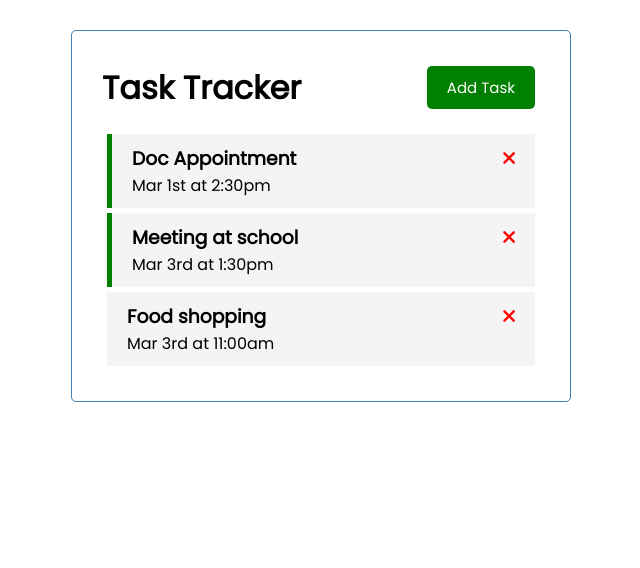
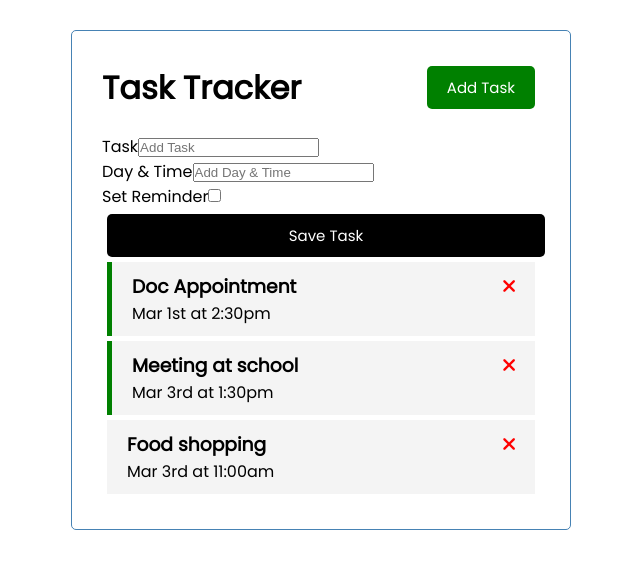
Before and after one commit to amecreate/vuejs-tasktracker, a Vue app in the folder tasktracker/: page / in a window 1280 px wide. Shown: the top 568 px of the page, without its empty margins (319-959 px from the left). Built offline with nearby package versions, Linux system fonts and the light colour scheme.

Commit message:
import AddTask component to App.vue

```diff
--- a/tasktracker/src/App.vue
+++ b/tasktracker/src/App.vue
@@ -1,6 +1,7 @@
 <template>
 <div class="container">
   <Header title="Task Tracker"/>
+  <AddTask />
   <Tasks @toggle-reminder="toggleReminder" @delete-task="deleteTask" :tasks="tasks"/>
 </div>
 </template>
@@ -8,11 +9,13 @@
 <script>
 import Header from './components/Header.vue'
 import Tasks from './components/Tasks.vue'
+import AddTask from './components/AddTask.vue'
 export default {
   name: 'App',
   components: {
     Header,
-    Tasks
+    Tasks,
+    AddTask
   },
   data() {
     return {
--- a/tasktracker/src/components/AddTask.vue
+++ b/tasktracker/src/components/AddTask.vue
@@ -21,3 +21,9 @@
     <input type="submit" value="Save Task" class="btn btn-block" />
   </form>
 </template>
+
+<script>
+    export default {
+        name: 'AddTask'
+    }
+</script>
```
